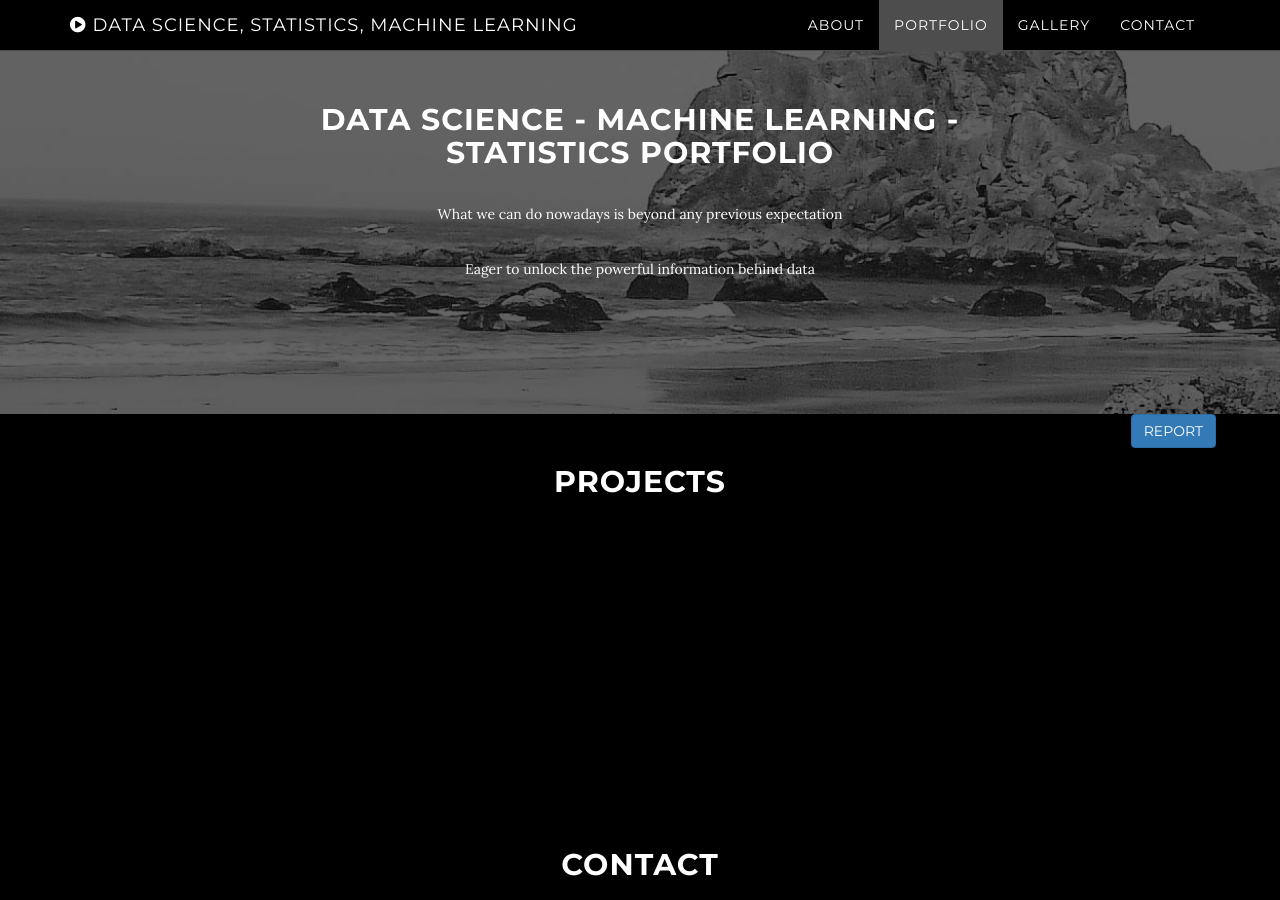
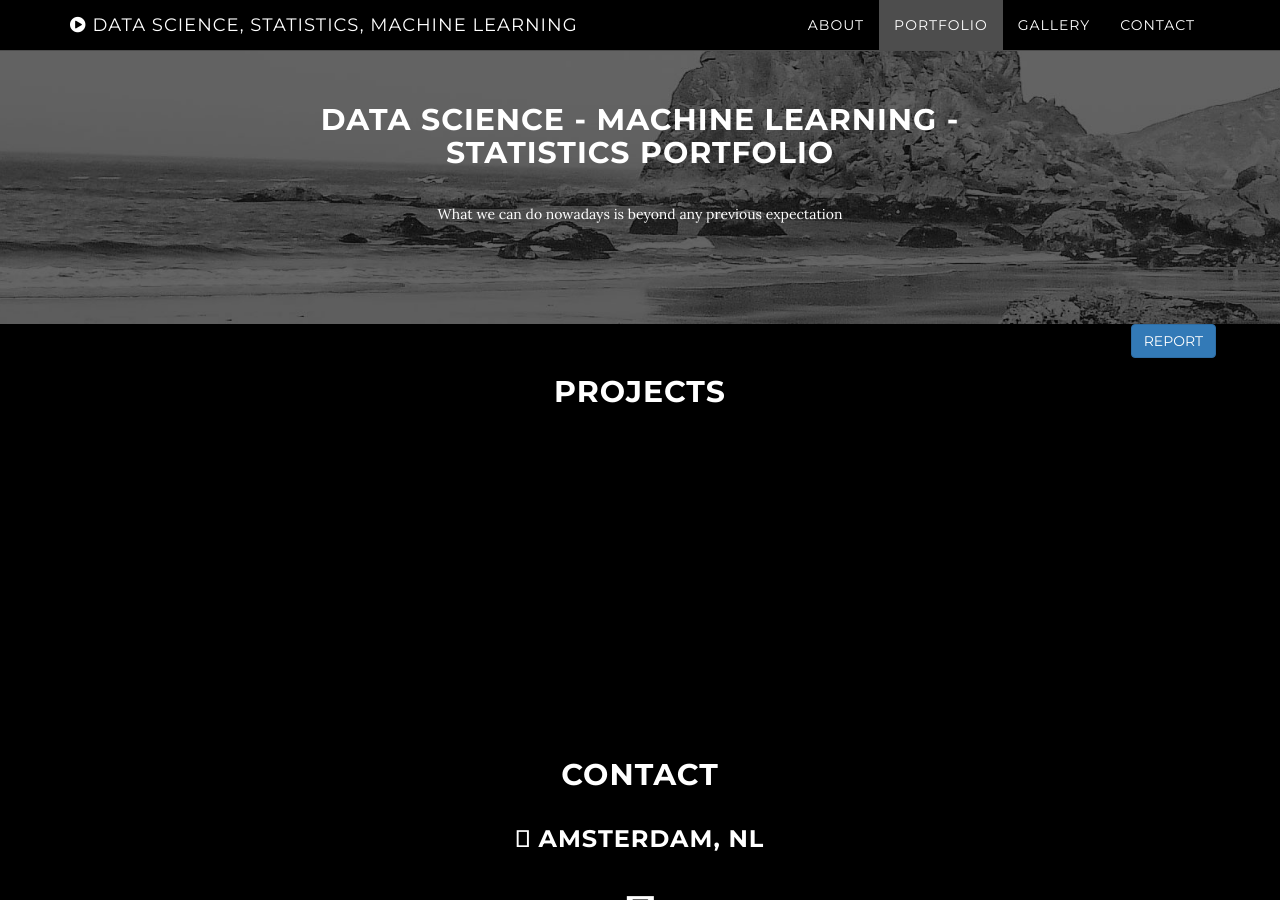
Before and after one commit to AgneseG/AgneseG.github.io, a Jekyll site: the page built from index.html, in a window 1280 px wide and 900 px high, scrolled down 2334 px. Built offline with Jekyll 4.4.1, drawn with Linux system fonts in a browser that asks for light colours.

Commit message:
Update download.html

```diff
--- a/_includes/download.html
+++ b/_includes/download.html
@@ -6,7 +6,7 @@
                     <h2>Data Science - Machine Learning - Statistics portfolio</h2>
                     What we can do nowadays is beyond any previous expectation
 
-                </p> Eager to unlock the powerful information behind data</p>
+
 
                 </div>
             </div>
```
